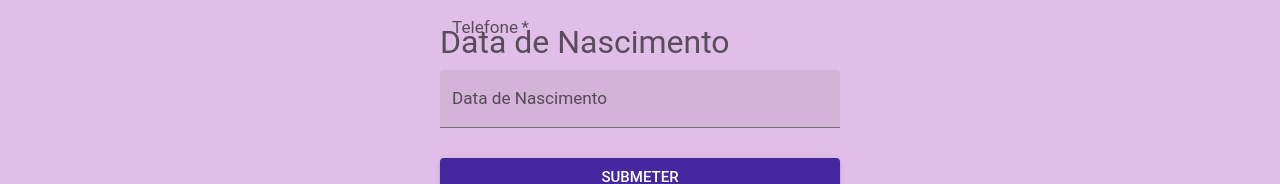
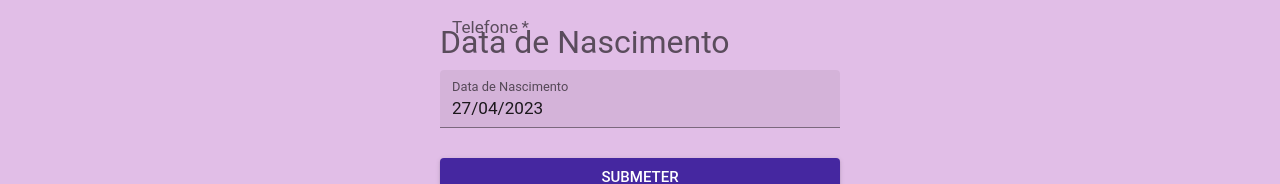
Before and after one commit to randersonLemos/mc426, a Next.js app in the folder frontend/: page / in a window 1280 px wide. Shown: the part 399-583 px from the top of the page. Built offline with nearby package versions, Linux system fonts and the light colour scheme.

Commit message:
Arrumado erro do eslint

```diff
--- a/frontend/components/signUpForm/signUpForm.tsx
+++ b/frontend/components/signUpForm/signUpForm.tsx
@@ -80,7 +80,7 @@ export default function SignUpForm() {
   const [values, setValues] = useState('')
   const [name, setName] = useState('')
   const [email, setEmail] = useState('')
-  const [birth, setBirth] = useState()
+  const [birth, setBirth] = useState(dayjs())
   const [nameError, setNameError] = useState(false)
   const [emailError, setEmailError] = useState(false)
   const [loading, setLoading] = useState(false)
```
